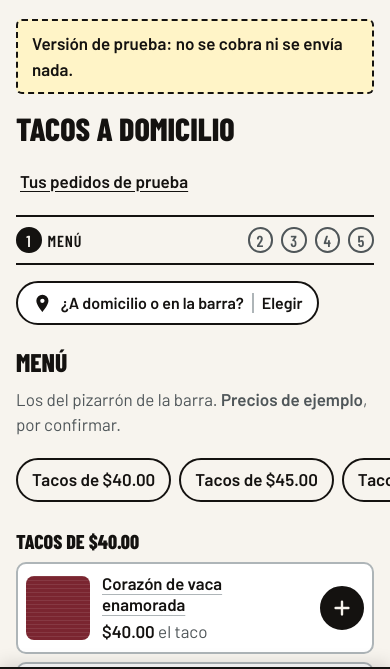
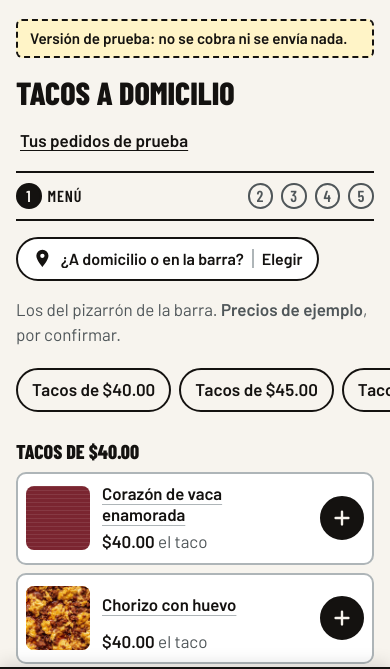
Before and after one commit to honoll/TacosMay, a website with bundled scripts: page frontend/domicilio/index.html in a window 390 px wide. Shown: the part 107-776 px from the top of the page. Built offline with nearby package versions, Linux system fonts and the light colour scheme.

Commit message:
fix(domicilio): en celular el menú se ve sin bajar (aviso compacto, historial junto al título)

```diff
--- a/frontend/domicilio/domicilio.css
+++ b/frontend/domicilio/domicilio.css
@@ -59,8 +59,13 @@ html:where(.en-domicilio), :where(.en-domicilio) body { overflow-x: clip; }
   :where(.en-domicilio) .pasos-dom li:not([aria-current="step"]) .t { position: absolute; width: 1px; height: 1px; overflow: hidden; clip-path: inset(50%); white-space: nowrap; }
   :where(.en-domicilio) .pasos-dom [aria-current="step"] { flex: 1 1 auto; min-width: 0; }
   :where(.en-domicilio) .pasos-dom [aria-current="step"] .t { overflow: hidden; text-overflow: ellipsis; white-space: nowrap; }
-  /* Pasado el primer paso, la explicación de arriba sobra: lo del paso queda arriba sin bajar. */
+  /* Fuera de «Entrega», la explicación de arriba sobra: el menú (el primer paso) se ve sin bajar. */
   :where(.en-domicilio) main:not([data-vista="modo"]) .entrada { display: none; }
+  :where(.en-domicilio) .aviso-prueba { padding: 6px 12px; font-size: .95rem; }
+  :where(.en-domicilio) .dom-cabeza { display: flex; flex-wrap: wrap; align-items: center; justify-content: space-between; gap: 0 12px; margin-bottom: 8px; }
+  :where(.en-domicilio) .dom-cabeza .entrada { flex-basis: 100%; }
+  /* El título «Menú» repite el paso de arriba: se queda para lector y para el foco, no a la vista. */
+  :where(.en-domicilio) #t-menu { position: absolute; width: 1px; height: 1px; overflow: hidden; clip-path: inset(50%); white-space: nowrap; }
 }
 
 /* Vista y cuenta: una columna en celular (la cuenta, barra fija abajo); a un lado y fija desde 900 px. */
```
